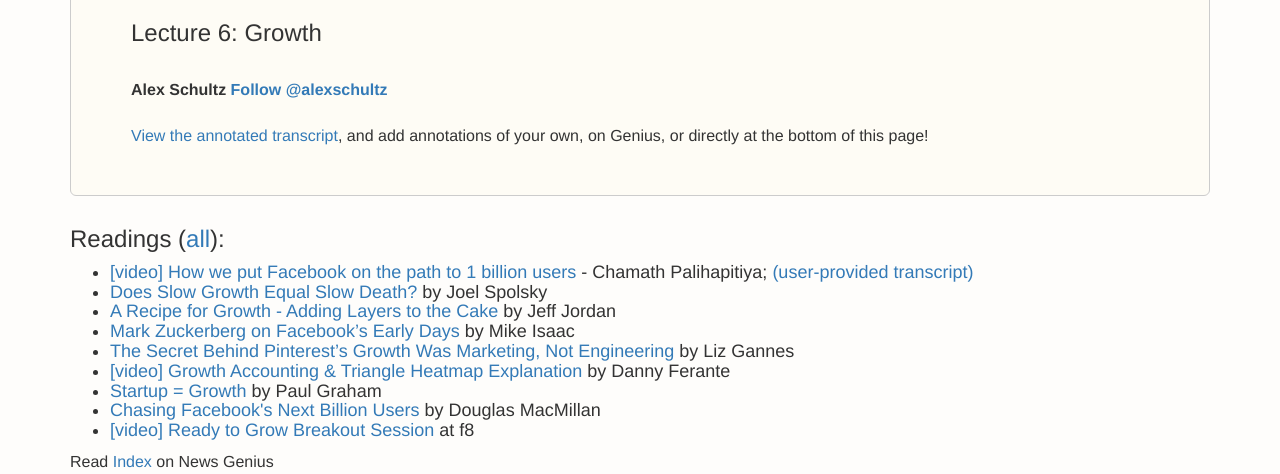
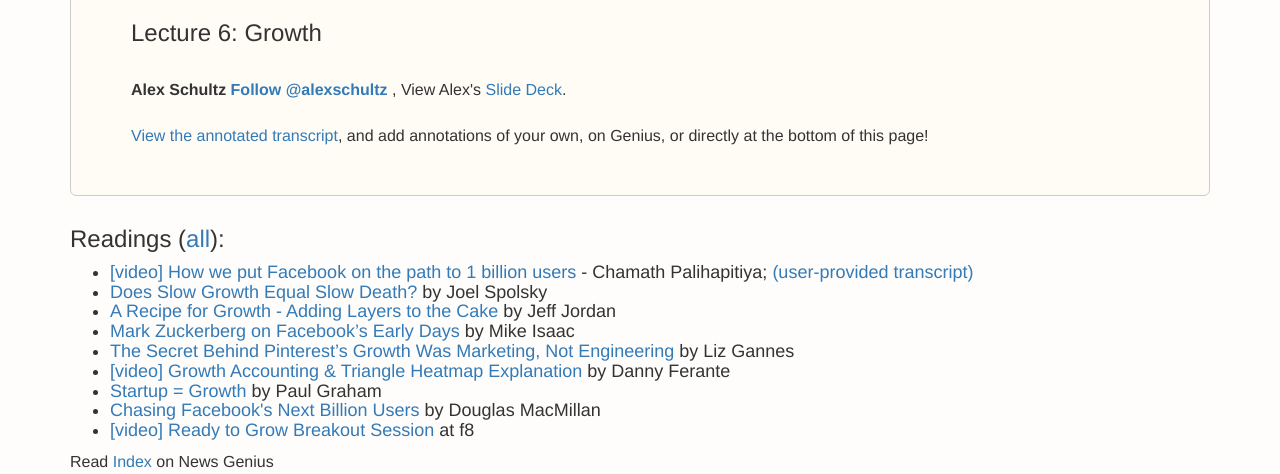
Before and after one commit to potluck/cs183b-bootstrap, a Jekyll site: the page built from _courses/lec06/index.md, in a window 1280 px wide. Shown: the part 769-1243 px from the top of the page. Built offline with Jekyll 4.4.1, drawn with Linux system fonts in a browser that asks for light colours; nearby versions of some CDN libraries; library files that are not in the unit come from our copies; a script that is not in the unit is left out; comment, search, counter and statistics services are not loaded; a file with an impossible date is left out.

Commit message:
added lec 6 slides

```diff
--- a/_courses/lec06/index.md
+++ b/_courses/lec06/index.md
@@ -8,6 +8,8 @@
   - speaker_name: Alex Schultz
     speaker_title: VP Growth, Facebook
     follow_link: <a href="https://twitter.com/alexschultz" class="twitter-follow-button" data-show-count="false" data-show-screen-name="true">Follow @alexschultz</a>
+    slides_link: https://view-api.box.com/1/sessions/8b8ba84cfc3c4b88a251065517d9f508/view
+    first_name: Alex
 readings:
   - link: <a href="http://youtu.be/raIUQP71SBU?t=29s">[video] How we put Facebook on the path to 1 billion users</a> - Chamath Palihapitiya; <a href="http://blog.chrisbarber.co/transcript-how-we-put-facebook-on-the-path-to-1-billion-users">(user-provided transcript)</a>
   - link: <a href="http://www.inc.com/magazine/20091101/does-slow-growth-equal-slow-death.html">Does Slow Growth Equal Slow Death?</a> by Joel Spolsky
```
